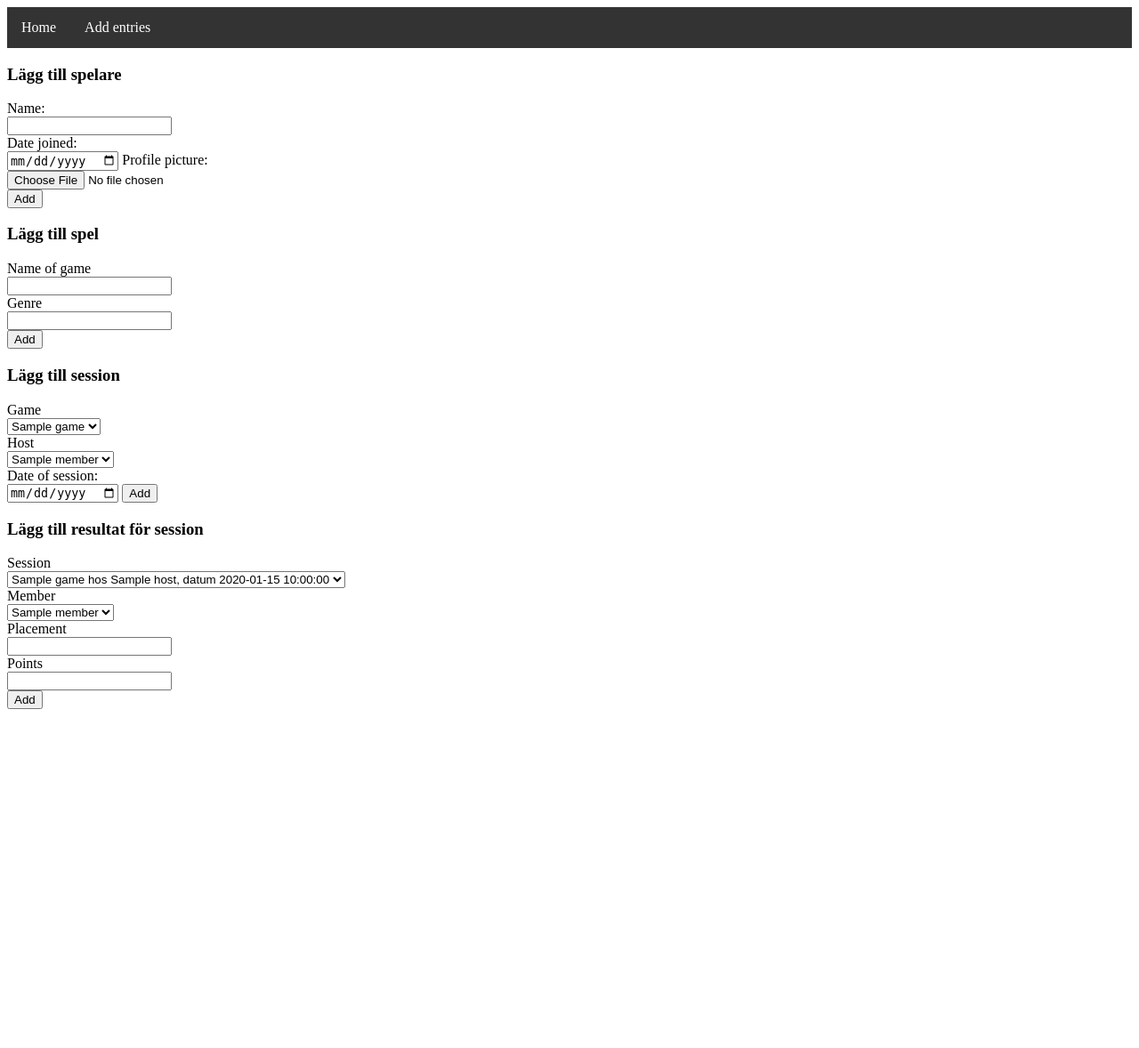
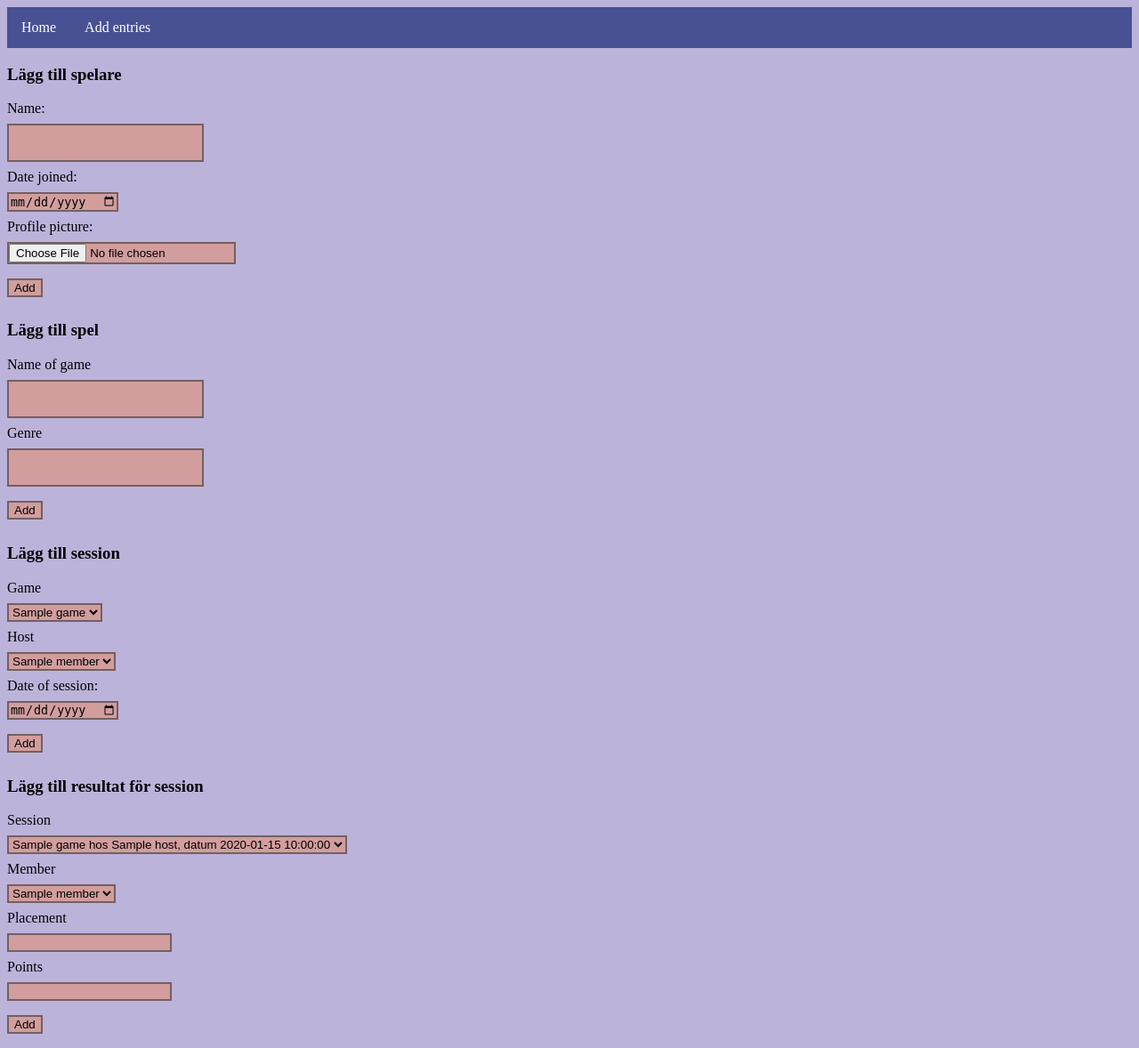
Before and after one commit to ErikLundin98/boared_gamers, a Flask app: template app/templates/input.html in a window 1280 px wide. Shown: the whole page at 89% size. Before the commit the page ends 797 px from the top, so only its background shows below. Run offline with Flask 3, Linux system fonts and the light colour scheme; the template is opened without the code that fills it: most values are stand-ins (such as "Sample title", 1, 10 or a date in 2020); parts of the project's set-up code (start-up, migrations or seed data) failed here and were passed over.

Commit message:
Update styling

```diff
--- a/app/static/style.css
+++ b/app/static/style.css
@@ -1,10 +1,25 @@
+
+body {
+    background-color: rgb(188, 179, 219);
+}
+
+table {
+    border-collapse: collapse;
+}
+table, th, td {
+    border: 1px solid;
+}
+
+tr:nth-child(even){background-color: #e3c7c7;}
+tr:nth-child(odd){background-color: #d29d9d;}
+tr:hover {background-color: #726060;}
 
 .navbar ul {
     list-style-type: none;
     margin: 0;
     padding: 0;
     overflow: hidden;
-    background-color: #333;
+    background-color: #485193;
 }
 
 .navbar li {
@@ -24,7 +39,15 @@
     background-color: #111;
 }
 
+input, select {
+    border: 2px solid #726060;
+    background-color: #d29d9d;
+    margin: 8px 0;
+}
 
-table, th, td {
-    border: 1px solid;
-  }
+input[type=text] {
+
+    padding: 12px 20px;
+    margin: 8px 0;
+    box-sizing: border-box;
+}
--- a/app/templates/input.html
+++ b/app/templates/input.html
@@ -9,7 +9,7 @@
     <label for="name">Name:</label><br>
     <input type="text" id="name" name="name"><br>
     <label for="join_date">Date joined:</label><br>
-    <input type="date" id="join_date" name="join_date" value="{{date}}">
+    <input type="date" id="join_date" name="join_date" value="{{date}}"><br>
     <label for="profile_picture">Profile picture:</label><br>
     <input type="file" id="profile_picture" name="profile_picture"><br>
     <input type="submit" value="Add">
@@ -42,7 +42,7 @@
         {% endfor %}
     </select><br>
     <label for="date">Date of session:</label><br>
-    <input type="date" id="date" name="date" value="{{date}}">
+    <input type="date" id="date" name="date" value="{{date}}"><br>
     <input type="submit" value="Add">
 </form>
 
```
